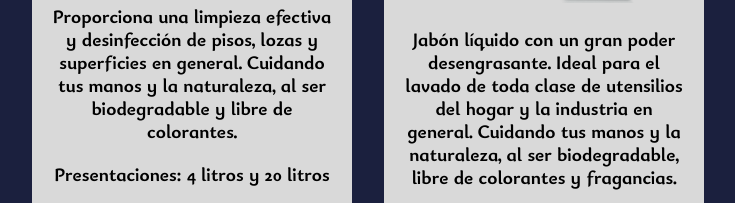
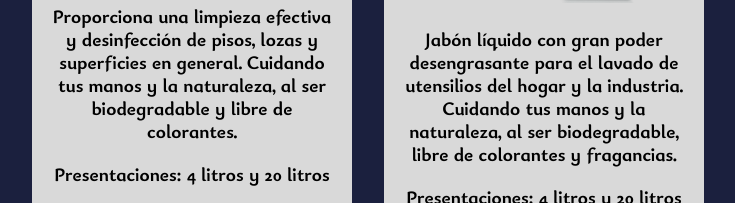
Before and after one commit to paula220994/monteazul-web, a plain HTML site: page docs/index.html in a window 1280 px wide. Shown: the part 1065-1268 px from the top of the page, without its empty margins (272-1007 px from the left). Drawn offline with Linux system fonts and the light colour scheme.

Commit message:
Update index.html

```diff
--- a/docs/index.html
+++ b/docs/index.html
@@ -115,7 +115,7 @@
           <h3>Jabón Líquido de Cocina Multiusos</h3>
           <img src="images/productll.png" alt="productimage" />
           <h3>
-            Jabón líquido con un gran poder desengrasante. Ideal para el lavado de toda clase de utensilios del hogar y la industria en general. Cuidando tus manos y la naturaleza, al ser
+            Jabón líquido con gran poder desengrasante para el lavado de utensilios del hogar y la industria. Cuidando tus manos y la naturaleza, al ser
             biodegradable, libre de colorantes y fragancias.
           </h3>
           <h3>Presentaciones: 4 litros y 20 litros</h3>
```
